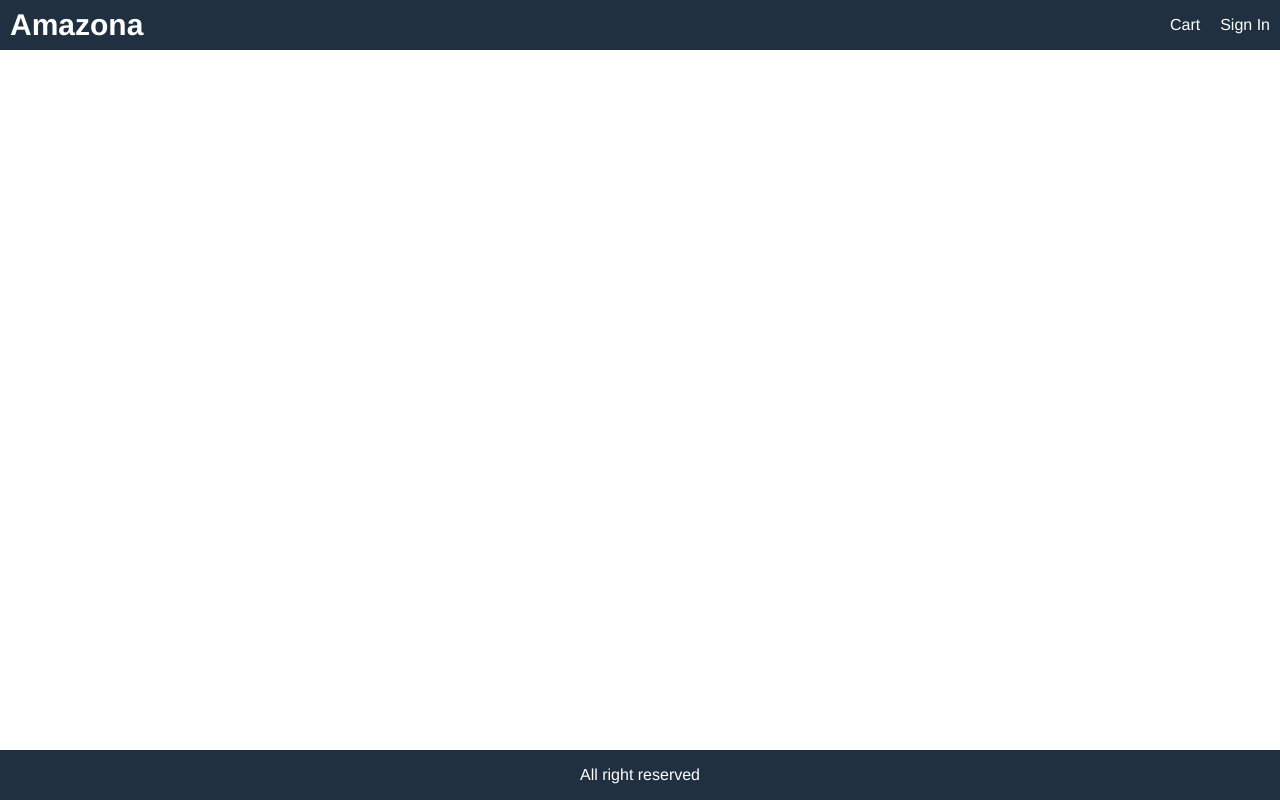
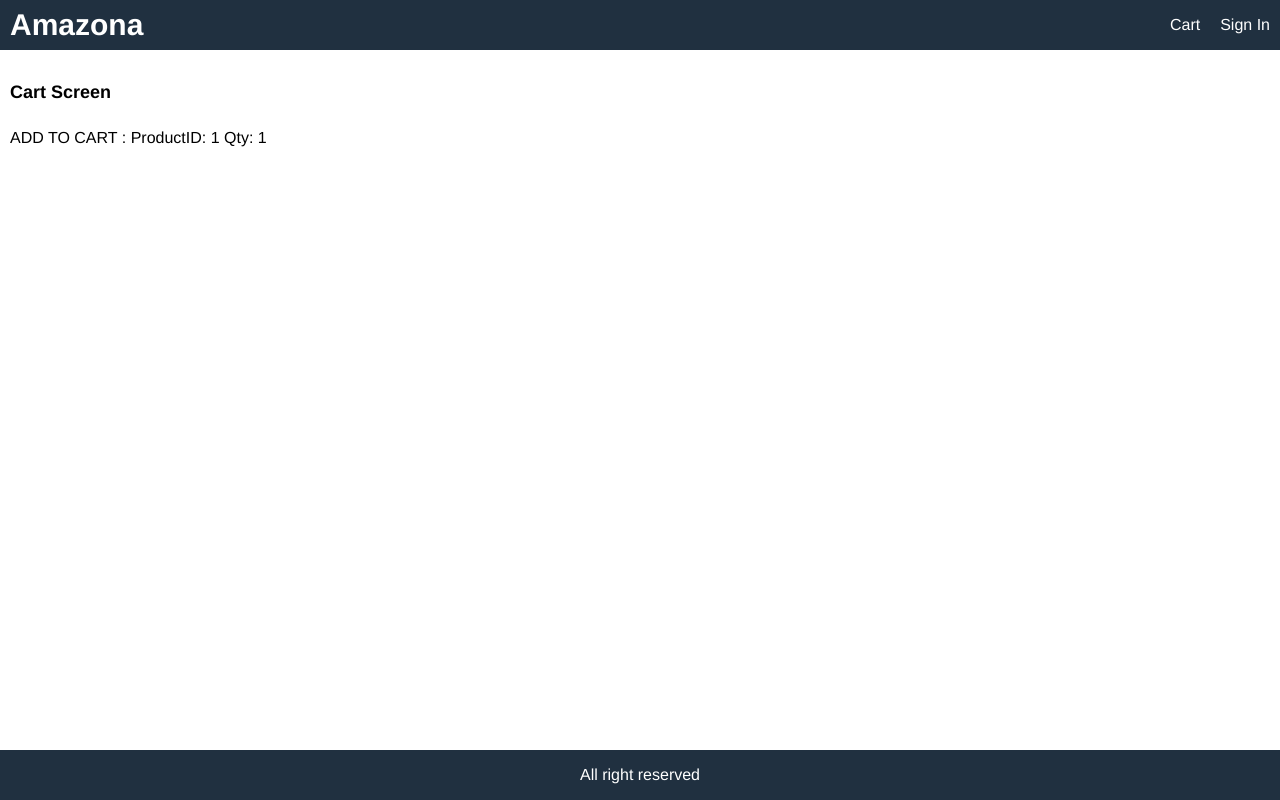
Before and after one commit to Royal6969/amazona-app, a React (Create React App) app: page /cart/1 in a window 1280 px wide. Built offline with nearby package versions, Linux system fonts and the light colour scheme.

Commit message:
handle add to cart button

```diff
--- a/src/App.js
+++ b/src/App.js
@@ -1,5 +1,6 @@
 import React from 'react';
 import { BrowserRouter, Route } from 'react-router-dom';
+import CartScreen from './components/screens/CartScreen';
 import HomeScreen from './components/screens/HomeScreen';
 import ProductScreen from './components/screens/ProductScreen';
 
@@ -19,6 +20,7 @@
             </header>
 
             <main>
+                <Route path="/cart/:id?" component={CartScreen}></Route>
                 <Route path="/product/:id" component={ProductScreen}></Route>
                 <Route path="/" component={HomeScreen} exact></Route>
 
--- /dev/null
+++ b/src/components/screens/CartScreen.js
@@ -0,0 +1,16 @@
+import React from 'react'
+
+export default function CartScreen(props) {
+    const productId = props.match.params.id;
+    const qty = props.location.search
+    ? Number(props.location.search.split('=')[1])
+    : 1;
+    return (
+        <div>
+            <h1>Cart Screen</h1>
+            <p>
+                ADD TO CART : ProductID: {productId} Qty: {qty}
+            </p>
+        </div>
+    )
+}
--- a/src/components/screens/ProductScreen.js
+++ b/src/components/screens/ProductScreen.js
@@ -1,4 +1,4 @@
-import React, { useEffect } from 'react'
+import React, { useEffect, useState } from 'react'
 import { useDispatch, useSelector } from 'react-redux';
 import { Link } from 'react-router-dom';
 import { detailsProducts } from '../../actions/productActions';
@@ -10,13 +10,17 @@
 export default function ProductScreen(props) {
     const dispatch = useDispatch();
     const productId = props.match.params.id;
+
     const productDetails = useSelector( state => state.productDetails);
     const { loading, error, product } = productDetails;
-
+    const [qty, setQty] = useState(1);
     useEffect(() => {
         dispatch(detailsProducts(productId));
     }, [dispatch, productId]);
 
+    const addToCartHandler = () => {
+        props.history.push(`/cart/${productId}?qty=${qty}`);
+    };
     return (
         <div>
             {loading ? (
@@ -68,9 +72,39 @@
                                     </div>
                                 </div>
                             </li>
-                            <li>
-                                <button className="primary block">Add to Cart</button>
-                            </li>
+                            {
+                                product.countInStock > 0 && (
+                                    <>
+                                    <li>
+                                        <div className="row">
+                                            <div>Qty</div>
+                                            <div>
+                                                <select
+                                                    value={qty}
+                                                    onChange={(e) => setQty(e.target.value)}
+                                                    >
+                                                        {
+                                                            [...Array(product.countInStock).keys()].map(
+                                                                (x) => (
+                                                                <option key={x + 1} value={x + 1}>{x + 1}</option>
+                                                            )
+                                                        )}
+                                                </select>
+                                            </div>
+                                        </div>
+                                    </li>
+                                    <li>
+                                        <button
+                                            onClick={addToCartHandler}
+                                            className="primary block"
+                                        >
+                                            Add to Cart
+                                        </button>
+                                    </li>
+                                    </>
+                                )
+                            }
+
 
                         </ul>
                     </div>
--- a/src/index.css
+++ b/src/index.css
@@ -65,6 +65,9 @@
 li{
   margin-top: 1rem;
 }
+input,
+select,
+textarea,
 button{
   padding: 1rem;
   border-radius: 0.5rem;
@@ -73,9 +76,14 @@
   font-family: Helvetica, Arial, sans-serif;
   -webkit-font-smoothing: antialiased;
   -moz-osx-font-smoothing: grayscale;
+}
+button{
   background-color: #f8f8f8;
   cursor: pointer;
 }
+input:hover,
+select:hover,
+textarea:hover,
 button:hover{
   border: 0.1rem #404040 solid;
 }
```
